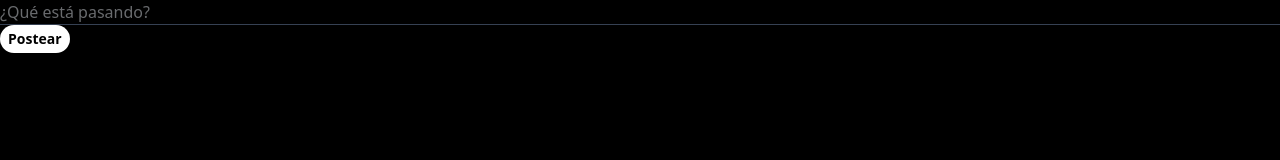
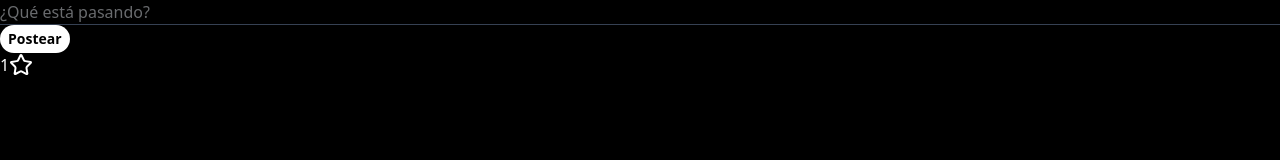
Before and after one commit to JonyR3G0/Front-end-m06, a React (Vite) app in the folder 08-proyecto-final-intro-react/mi-twitter-clon/: page / in a window 1280 px wide. Shown: the top 160 px of the page. Built offline with nearby package versions, Linux system fonts and the light colour scheme.

Commit message:
feat: :sparkles: Rename home to homepage, and creating callbacks and props for the children
The component name "home" was in conflict with lucide-react, so I renamed like homepage, and worked on creating managing function that are being passed down as props to the elements.

\

```diff
--- a/08-proyecto-final-intro-react/mi-twitter-clon/src/App.jsx
+++ b/08-proyecto-final-intro-react/mi-twitter-clon/src/App.jsx
@@ -2,11 +2,13 @@
 import { Tweet } from './components/Tweet'
 import { TweetList } from './components/TweetList'
 import { TweetForm } from './components/TweetForm'
+import { Home } from 'lucide-react'
+import { HomePage } from './pages/HomePage'
 
 export const App = () => {
   return (
-    <div className='bg-black h-dvh'>
-      <TweetForm />
-    </div>
+    <main>
+      <HomePage />
+    </main>
   )
 }
--- a/08-proyecto-final-intro-react/mi-twitter-clon/src/components/TweetList.jsx
+++ b/08-proyecto-final-intro-react/mi-twitter-clon/src/components/TweetList.jsx
@@ -2,11 +2,11 @@
   Tweet
 } from './Tweet'
 
-export const TweetList = () => {
+export const TweetList = ({ tweet, onStar }) => {
   return (
     <div>
       {/* Needs a map function */}
-      <Tweet tweet='Lorem Tweet' onStar='' />
+      <Tweet tweet={tweet} onStar={onStar} />
     </div>
   )
 }
--- a/08-proyecto-final-intro-react/mi-twitter-clon/src/pages/Home.jsx
+++ /dev/null
@@ -1,7 +0,0 @@
-import React from 'react'
-
-export const Home = () => {
-  return (
-    <div>Home</div>
-  )
-}
--- /dev/null
+++ b/08-proyecto-final-intro-react/mi-twitter-clon/src/pages/HomePage.jsx
@@ -0,0 +1,39 @@
+import React, { useEffect, useState } from 'react'
+import { TweetForm } from '../components/TweetForm'
+import { TweetList } from '../components/TweetList'
+
+const homeContainerStyle = 'bg-black h-dvh'
+
+export const HomePage = () => {
+  const [allTweets, setAllTweets] = useState([])
+
+  // +=+ Importing tweets stored on LS +=+
+  useEffect(() => {
+    // Check for stored data, or import a empty array
+    const localStoredTweets = JSON.parse(localStorage.getItem('allTweets')) || []
+    // Setting that data on state
+    // setAllTweets(localStoredTweets)
+  }, [allTweets])
+
+  // +=+ Saving tweets on LS +=+
+  useEffect(() => {
+    localStorage.setItem('allTweets', JSON.stringify(allTweets))
+  }, [allTweets])
+
+  const addTweet = tweetText => {
+    const newTweet = {
+      id: Date.now(),
+      // !New sintax learned, simplifyed version of object:object
+      tweetText,
+      stars: 0
+    }
+    setAllTweets([newTweet, ...allTweets])
+  }
+
+  return (
+    <section className={homeContainerStyle}>
+      <TweetForm onAddTweet={addTweet} />
+      <TweetList tweet={allTweets} onStar='' />
+    </section>
+  )
+}
```
